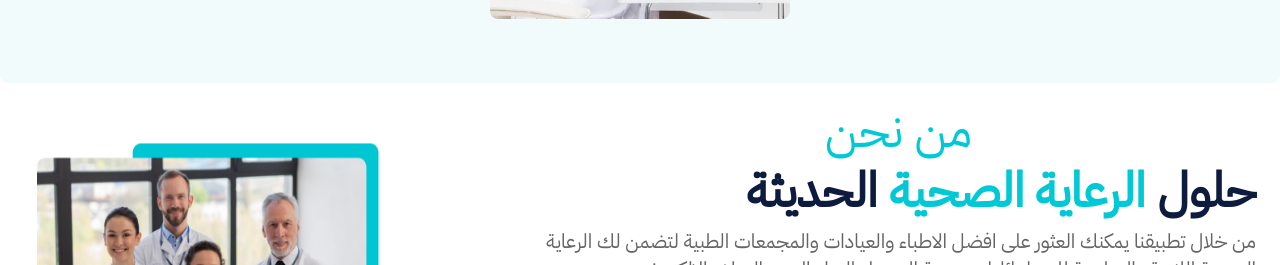
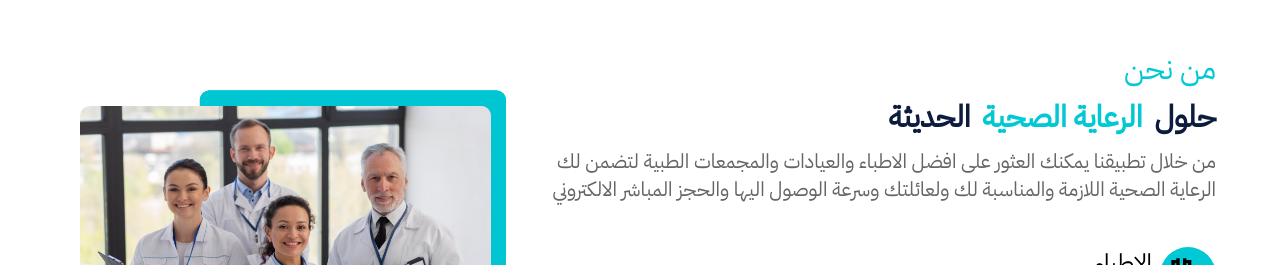
Before and after one commit to noor3030/doctor-landing-page, a Nuxt app: page / in a window 1280 px wide. Shown: the part 4112-4377 px from the top of the page. Built offline with nearby package versions, Linux system fonts and the light colour scheme.

Commit message:
Refactor AboutUs, BookingCard, and Treatments components

```diff
--- a/components/AboutUs.vue
+++ b/components/AboutUs.vue
@@ -1,8 +1,11 @@
 <template>
-  <div class="md:flex mdd:p-16 p-6 justify-between content-between" id="about-us">
+  <div
+    class="md:flex md:p-16 p-6 justify-between content-between"
+    id="about-us"
+  >
     <div class="text-section flex flex-col gap-y-3">
-      <h1 class="md:text-5xl text-[#00c8d5] text-center text-3xl">من نحن</h1>
-      <div class="md:flex md:text-5xl gap-x-3 font-bold text-3xl">
+      <h1 class="text-[#00c8d5] md:text-start text-center text-3xl">من نحن</h1>
+      <div class="md:flex gap-x-3 font-bold text-3xl">
         <h1 class="text-[#0d1c3e]">حلول</h1>
         <h1 class="text-[#00c8d5]">الرعاية الصحية</h1>
         <h1 class="text-[#0d1c3e]">الحديثة</h1>
@@ -36,11 +39,13 @@
         />
       </div>
     </div>
-    <div class="img-section flex md:justify-end md:content-end justify-center content-center">
+    <div
+      class="img-section flex md:justify-end md:content-end justify-center content-center"
+    >
       <img
         src="../public/doctors-images/about-image.png"
         alt="about-us"
-        class="w-3/4"
+        class="w-3/4 md:w-full h-3/4 md:h-full object-contain"
       />
     </div>
   </div>
--- a/components/BookingCard.vue
+++ b/components/BookingCard.vue
@@ -18,7 +18,7 @@ const props = defineProps({
 <template>
   <div class="flex">
     <div
-      class="flex justify-between content-between border-2 border-[#ffff] rounded-lg p-3 md:gap-x-16  w-full "
+      class="flex justify-between content-between border-2 border-[#ffff] rounded-lg p-3 md:gap-x-16 w-full"
     >
       <div class="flex flex-col">
         <h1 class="md:text-2xl">{{ name }}</h1>
--- a/components/Treatments.vue
+++ b/components/Treatments.vue
@@ -5,14 +5,16 @@
     id="treatment"
   >
     <div
-      class="md:flex-row flex-col md:text-5xl text-3xl gap-x-3 font-bold text-center justify-center md:mb-16 pb-5"
+      class="md:flex-row flex flex-col md:text-5xl text-3xl gap-x-3 font-bold text-center justify-center md:mb-16 pb-5"
     >
       <h1 class="text-[#0d1c3e]">العلاجات</h1>
       <h1 class="text-[#00c8d5]">الاكثر شعبية</h1>
       <h1 class="text-[#0d1c3e]">لدينا</h1>
     </div>
 
-    <div class="flex flex-col gap-y-5 justify-center content-center">
+    <div
+      class="flex flex-col gap-y-5 justify-center content-center md:flex-wrap"
+    >
       <TreatmentCard
         specialization="قلع الاسنان"
         typeOfTreatment="علاج الاسنان"
```
